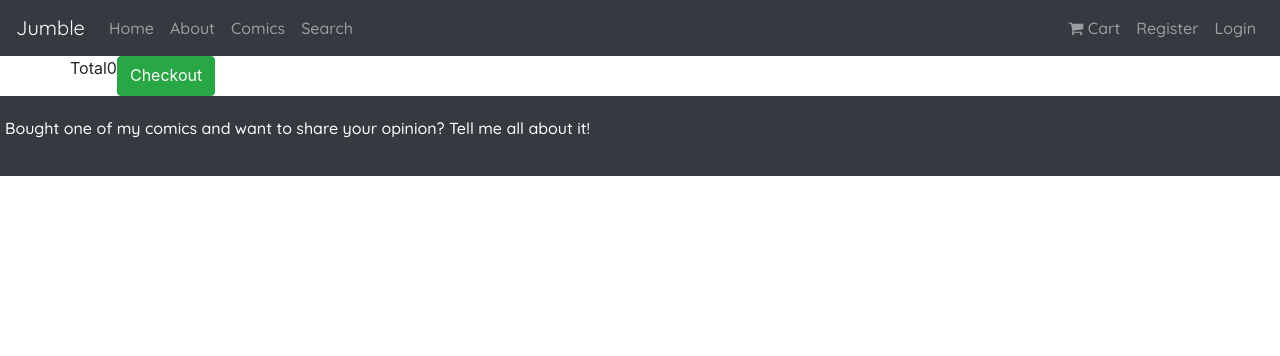
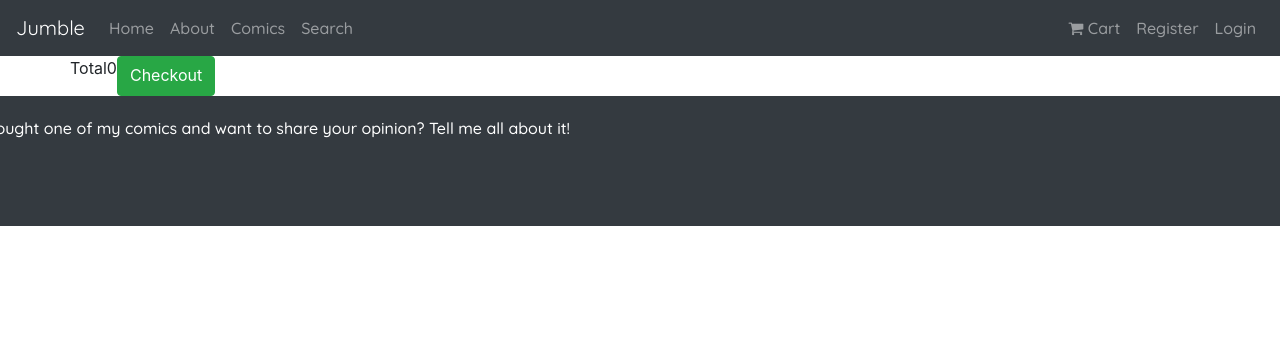
Before and after one commit to adonegan/milestone4-mycomicjumble, a Django app: page /cart/ in a window 1280 px wide. Shown: the top 356 px of the page. Run offline with Django 3.2, Linux system fonts and the light colour scheme; some libraries are stand-ins or nearby versions.

Commit message:
Troubleshooting spacing issues on site

```diff
--- a/static/css/custom.css
+++ b/static/css/custom.css
@@ -1,7 +1,10 @@
 @import url('https://fonts.googleapis.com/css?family=Quicksand:400,500,700&display=swap');
 
 body {
-  background-color: #fff;
+  position: relative;
+  margin: 0;
+  padding: 0;
+  border: 0;
 }
 
 .nav-item {
@@ -17,10 +20,10 @@ body {
   font-weight: 400;
 }
 
-#footer {
-  height: 200px;
-  border-top: 1px solid #ededed;
-  color: #A9A9A9;
+#footer-details {
+  min-height: 130px;
+  padding-top: 20px;
+  text-align: center;
 }
 
 .card {
@@ -71,9 +74,8 @@ p.card-text {
   font-size: 10px;
 }
 
-.end-site{
+.end-site {
   font-family: "Quicksand", sans-serif;
   font-weight: 500;
   color: #fff;
-  padding: 20px;
 }
```
